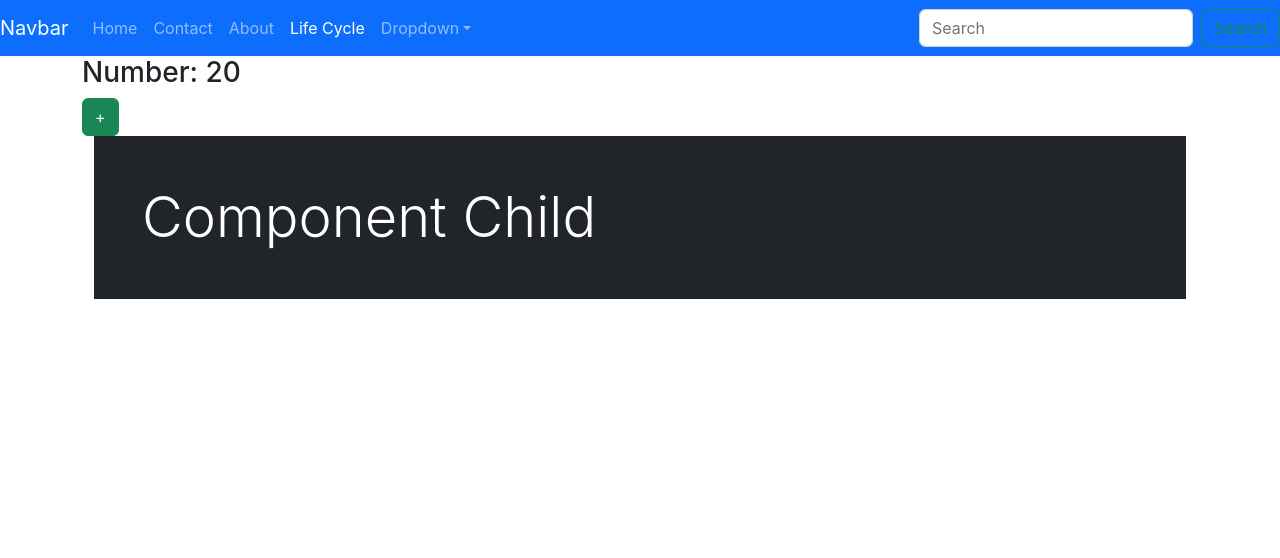
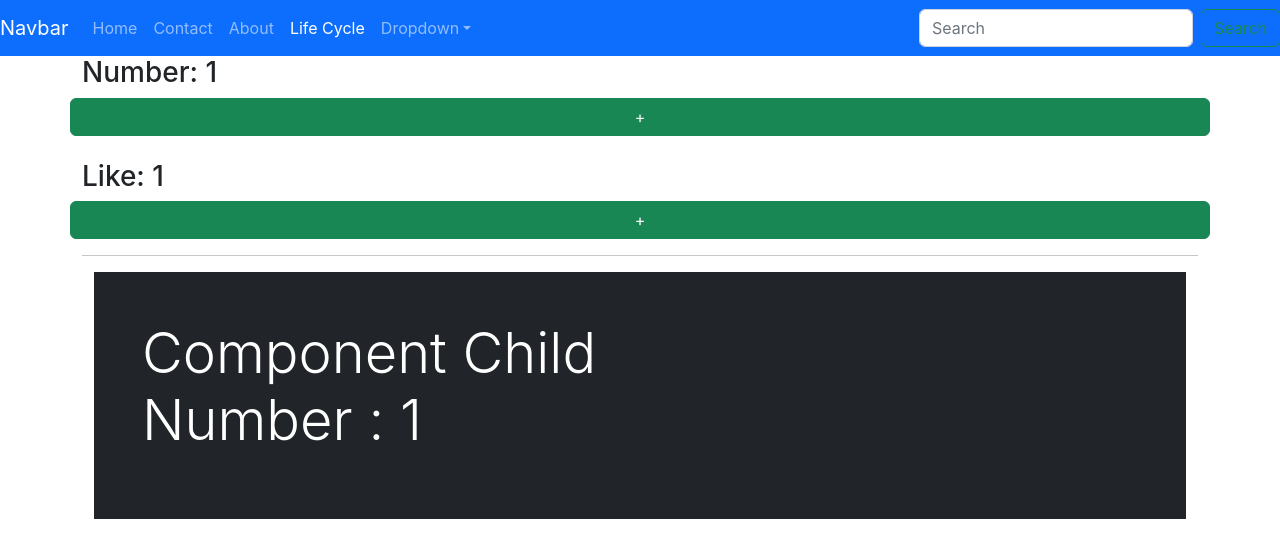
Before and after one commit to AVan-Git/Basic-ReactJS, a React (Create React App) app in the folder demo-buoi6-life-cycle-axios/: page /reactLifeCycle in a window 1280 px wide. Shown: the top 558 px of the page. Built offline with nearby package versions, Linux system fonts and the light colour scheme.

Commit message:
sử đụng shouldComponentUpdate() để kiểm soát luồng render(), VD với state

```diff
--- a/demo-buoi6-life-cycle-axios/src/ReactLifeCycle/Child.jsx
+++ b/demo-buoi6-life-cycle-axios/src/ReactLifeCycle/Child.jsx
@@ -15,10 +15,18 @@ export default class Child extends Component {
     return null;
   }
 
-
-
-  shouldComponentUpdate(newProps, newState) {
-    console.log('shouldComponentUpdate() - child');
+  /**
+   * this.props: là props hiên tại
+   * nextProps  ; là props mới trước khi render()
+   * nextState
+   * @returns 1 chay cả render va componentDidMount() khi component được gọi
+   *          false : thi se reload  render() và componentDidMount()
+   */
+  shouldComponentUpdate(nextProps, nextState) {
+    if (this.props.number !== nextProps) {
+      console.log('shouldComponentUpdate - child');
+      return true;
+    }
     return false;
   }
 
@@ -28,6 +36,8 @@ export default class Child extends Component {
       <div className='container'>
         <div className="display-4 p-5 bg-dark text-white">
           Component Child
+
+          <p>Number : {this.props.number}</p>
         </div>
 
       </div>
--- a/demo-buoi6-life-cycle-axios/src/ReactLifeCycle/ReactLifeCycle.jsx
+++ b/demo-buoi6-life-cycle-axios/src/ReactLifeCycle/ReactLifeCycle.jsx
@@ -6,7 +6,8 @@ export default class DemoLifeCycle extends Component {
   constructor(props) {
     super(props);
     this.state = {
-      number: 1
+      number: 1,
+      like: 1
     }
     console.log('constructor');
   }
@@ -17,12 +18,12 @@ export default class DemoLifeCycle extends Component {
   static getDerivedStateFromProps(newProps, currentState) {
     console.log('getDrivedStateFromProps');
     // this.state({number: 2}, () => {console.log();})
-    currentState.number = 20
-    return currentState;
+    // currentState.number = 20
+    return null;
   }
 
-  shouldComponentUpdate(newProps, newState) {
-    console.log('shouldComponentUpdate()');
+  shouldComponentUpdate(nextProps, nextState){
+    console.log('shouldComponentUpdate ');
     return true;
   }
 
@@ -30,13 +31,23 @@ export default class DemoLifeCycle extends Component {
     console.log('render');
     return (
       <div className='container'>
-        <h3>Number: {this.state.number} </h3>
+        <div className="row">
+          <h3>Number: {this.state.number} </h3>
 
-        <button type="button" class="btn btn-success"
-          onClick={() => {this.setState({number: ++this.state.number}, () => {console.log();})}}
-        >+</button>
+          <button type="button" class="btn btn-success"
+            onClick={() => {this.setState({number: ++this.state.number}, () => {console.log();})}}
+          >+</button>
+        </div>
         <br />
-        <Child />
+        <div className="row">
+          <h3>Like: {this.state.like} </h3>
+          <button type="button" class="btn btn-success"
+            onClick={() => {this.setState({like: ++this.state.like }, ()=> {console.log();})}}
+          >+</button>
+
+        </div>
+        <hr />
+        <Child number={this.state.number} like={this.state.like} />
       </div>
     )
   }
```
Also changed, not shown: 1 other file (tests, documents, lock files or other folders).
